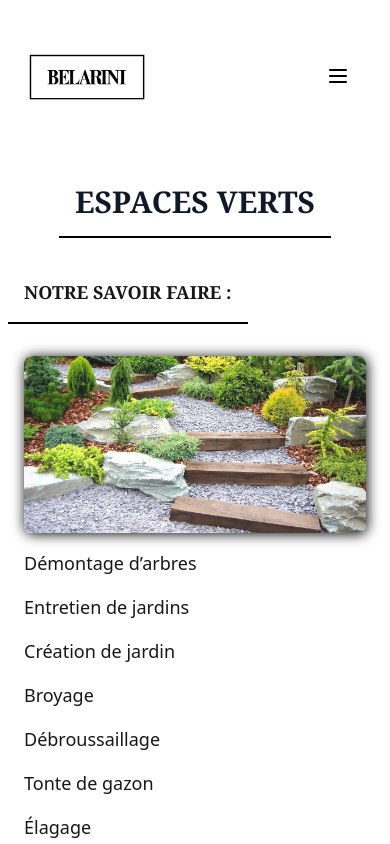
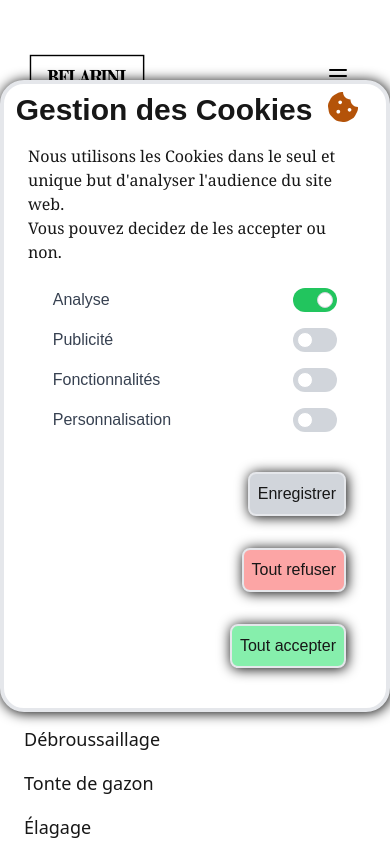
Before and after one commit to Belarini/BelariniWebSite, a Next.js app: page / in a window 390 px wide. Shown: the top 844 px of the page. Built offline with nearby package versions, Linux system fonts and the light colour scheme.

Commit message:
balise google

```diff
--- /dev/null
+++ b/app/components/cookieCosent.js
@@ -0,0 +1,148 @@
+'use client';
+import { useState, useEffect } from 'react';
+import { FaCookieBite } from "react-icons/fa";
+
+export default function GranularConsent() {
+    // État initial pour chaque consentement (false = "denied", true = "granted")
+    const [consentState, setConsentState] = useState({
+        ad_storage: false,
+        analytics_storage: true,
+        ad_user_data: false,
+        ad_personalization: false,
+    });
+    const [visible, setVisible] = useState(false);
+
+    // Au montage, vérifier si un choix a déjà été effectué et stocké dans le localStorage
+    useEffect(() => {
+        const storedConsent = localStorage.getItem('granularCookieConsent');
+        if (storedConsent) {
+            setConsentState(JSON.parse(storedConsent));
+        } else {
+            setVisible(true);
+        }
+    }, []);
+
+    // Fonction pour basculer la valeur d'un consentement
+    let newState =consentState;
+    const handleToggle = (key) => {
+        setConsentState((prev) => ({
+            ...prev,
+            [key]: !prev[key],
+        }));
+        // newState = consentState;
+        // console.log('DANS', newState);
+
+    };
+
+    // Fonction pour enregistrer le choix de l'utilisateur et mettre à jour Google Consent Mode
+    const handleSave = (newState = consentState) => {
+        // Convertir les booléens en chaînes "granted"/"denied"
+        const updatedConsent = {
+            ad_storage: newState.ad_storage ? 'granted' : 'denied',
+            analytics_storage: newState.analytics_storage ? 'granted' : 'denied',
+            ad_user_data: newState.ad_user_data ? 'granted' : 'denied',
+            ad_personalization: newState.ad_personalization ? 'granted' : 'denied',
+            //   security_storage: 'granted', // Obligatoire pour le fonctionnement du site
+        };
+        // console.log("updatedConsent", updatedConsent);
+        // console.log("consentState", consentState);
+        window.gtag('consent', 'update', updatedConsent);
+        localStorage.setItem('granularCookieConsent', JSON.stringify(updatedConsent));
+
+
+        // Mise à jour du Consent Mode via gtag
+        // Sauvegarde du choix dans le localStorage pour éviter de le redemander
+        setVisible(false);
+    };
+
+    // Optionnel : Fonctions pour accepter ou refuser tous les consentements d'un seul coup
+    const handleAcceptAll = () => {
+        const newState = {
+            ad_storage: true,
+            analytics_storage: true,
+            ad_user_data: true,
+            ad_personalization: true,
+        };
+        setConsentState(newState);
+        handleSave(newState);
+    };
+
+    const handleDenyAll = () => {
+        const newState = {
+            ad_storage: false,
+            analytics_storage: false,
+            ad_user_data: false,
+            ad_personalization: false,
+        };
+        setConsentState(newState);
+        handleSave(newState);
+    };
+
+    if (!visible) return null;
+
+    return (
+        <div className='fixed flex flex-col justify-between lg:w-1/2 lg:h-1/2 bg-white p-2 z-40 top-20 lg:top-[20%] lg:left-[25%] rounded-3xl border-4 shadow-[1px_1px_13px_black]'>
+            <div className='flex justify-center'>
+                <h3 className='font-bold text-3xl'>Gestion des Cookies</h3>
+                <FaCookieBite className='text-amber-700 text-3xl mx-4' />
+            </div>
+            <p className='font-serif p-4'>Nous utilisons les Cookies dans le seul et unique but d'analyser l'audience du site web.<br /> Vous pouvez decidez de les accepter ou non.</p>
+            <div className='flex flex-col items-center'>
+                <div className="p-2 flex justify-around w-full">
+                    <label className="text-gray-700 font-medium w-1/2">Analyse</label>
+                    <label className="relative inline-flex items-center cursor-pointer">
+                        <input
+                            type="checkbox"
+                            checked={consentState.analytics_storage}
+                            onChange={() => handleToggle("analytics_storage")}
+                            className="sr-only peer"
+                        />
+                        <div className="w-11 h-6 bg-gray-300 peer-focus:ring-4 peer-focus:ring-blue-300 dark:peer-focus:ring-blue-800 rounded-full peer dark:bg-gray-700 peer-checked:bg-green-500 peer-checked:after:translate-x-5 after:content-[''] after:absolute after:top-1 after:left-1 after:bg-white after:border-gray-300 after:border after:rounded-full after:h-4 after:w-4 after:transition-all dark:border-gray-600"></div>
+                    </label>
+                </div>
+                <div className='p-2 flex justify-around w-full'>
+                    <label className="text-gray-700 font-medium w-1/2">Publicité</label>
+                    <label className="relative inline-flex items-center cursor-pointer">
+                        <input
+                            type="checkbox"
+                            checked={consentState.ad_storage}
+                            onChange={() => handleToggle('ad_storage')}
+                            className="sr-only peer"
+                        />
+                        <div className="w-11 h-6 bg-gray-300 peer-focus:ring-4 peer-focus:ring-blue-300 dark:peer-focus:ring-blue-800 rounded-full peer dark:bg-gray-700 peer-checked:bg-green-500 peer-checked:after:translate-x-5 after:content-[''] after:absolute after:top-1 after:left-1 after:bg-white after:border-gray-300 after:border after:rounded-full after:h-4 after:w-4 after:transition-all dark:border-gray-600"></div>
+                    </label>
+
+                </div>
+                <div className='p-2 flex justify-around w-full'>
+                    <label className="text-gray-700 font-medium w-1/2">Fonctionnalités</label>
+                    <label className="relative inline-flex items-center cursor-pointer">
+                        <input
+                            type="checkbox"
+                            checked={consentState.ad_user_data}
+                            onChange={() => handleToggle('ad_user_data')}
+                            className="sr-only peer"
+                        />
+                        <div className="w-11 h-6 bg-gray-300 peer-focus:ring-4 peer-focus:ring-blue-300 dark:peer-focus:ring-blue-800 rounded-full peer dark:bg-gray-700 peer-checked:bg-green-500 peer-checked:after:translate-x-5 after:content-[''] after:absolute after:top-1 after:left-1 after:bg-white after:border-gray-300 after:border after:rounded-full after:h-4 after:w-4 after:transition-all dark:border-gray-600"></div>
+                    </label>
+                </div>
+                <div className='p-2 flex justify-around w-full'>
+                    <label className="text-gray-700 font-medium w-1/2">Personnalisation</label>
+                    <label className="relative inline-flex items-center cursor-pointer">
+                        <input
+                            type="checkbox"
+                            checked={consentState.ad_personalization}
+                            onChange={() => handleToggle('ad_personalization')}
+                            className="sr-only peer"
+                        />
+                        <div className="w-11 h-6 bg-gray-300 peer-focus:ring-4 peer-focus:ring-blue-300 dark:peer-focus:ring-blue-800 rounded-full peer dark:bg-gray-700 peer-checked:bg-green-500 peer-checked:after:translate-x-5 after:content-[''] after:absolute after:top-1 after:left-1 after:bg-white after:border-gray-300 after:border after:rounded-full after:h-4 after:w-4 after:transition-all dark:border-gray-600"></div>
+                    </label>
+                </div>
+            </div>
+            <div className='m-4 flex flex-col lg:flex-row lg:justify-end items-end'>
+                <button onClick={() => handleSave(newState)} className='m-4 bg-gray-300 rounded-lg p-2 hover:bg-gray-400 shadow-[1px_1px_13px_black] border-2'>Enregistrer</button>
+                <button onClick={handleDenyAll} className='m-4 bg-red-300 rounded-lg p-2 hover:bg-red-400 shadow-[1px_1px_13px_black] border-2'>Tout refuser</button>
+                <button onClick={handleAcceptAll} className='m-4 bg-green-300 rounded-lg p-2 hover:bg-green-400 shadow-[1px_1px_13px_black] border-2'>Tout accepter</button>
+            </div>
+        </div>
+    );
+}
--- a/app/layout.js
+++ b/app/layout.js
@@ -2,6 +2,10 @@ import { Geist, Geist_Mono } from "next/font/google";
 import "./globals.css";
 import Menu from "./components/menu";
 import Footer from "./components/footer";
+import Script from 'next/script';
+import CookieConsent from './components/cookieCosent';
+
+const GA_MEASUREMENT_ID = 'G-VZ0GRT9TK4, GT-T5R83JRW'; // Remplacez par votre ID
 
 const geistSans = Geist({
   variable: "--font-geist-sans",
@@ -22,11 +26,39 @@ export const metadata = {
 export default function RootLayout({ children }) {
   return (
     <html lang="fr">
+      {/* --------------------------------- */}
+      <head>
+        {/* Chargement du script Google */}
+        <Script
+          strategy="afterInteractive"
+          src={`https://www.googletagmanager.com/gtag/js?id=${GA_MEASUREMENT_ID}`}
+        />
+        <Script id="gtag-init" strategy="afterInteractive">
+          {`
+            window.dataLayer = window.dataLayer || [];
+            function gtag(){ dataLayer.push(arguments); }
+            gtag('js', new Date());
+
+            gtag('consent', 'default', {
+              'analytics_storage': 'denied',
+              'ad_storage': 'denied',
+              'ad_user_data': 'denied',
+              'ad_personalization': 'denied',
+            });
+            gtag('config', '${GA_MEASUREMENT_ID}', {
+              page_path: window.location.pathname,
+            });
+          `}
+        </Script>
+      </head>
+      {/* --------------------------------- */}
+
       <body
         className={`${geistSans.variable} ${geistMono.variable} antialiased dark:bg-white dark:text-black`}
       >
         <Menu />
         {children}
+        <CookieConsent />
         <Footer />
       </body>
     </html>
```
